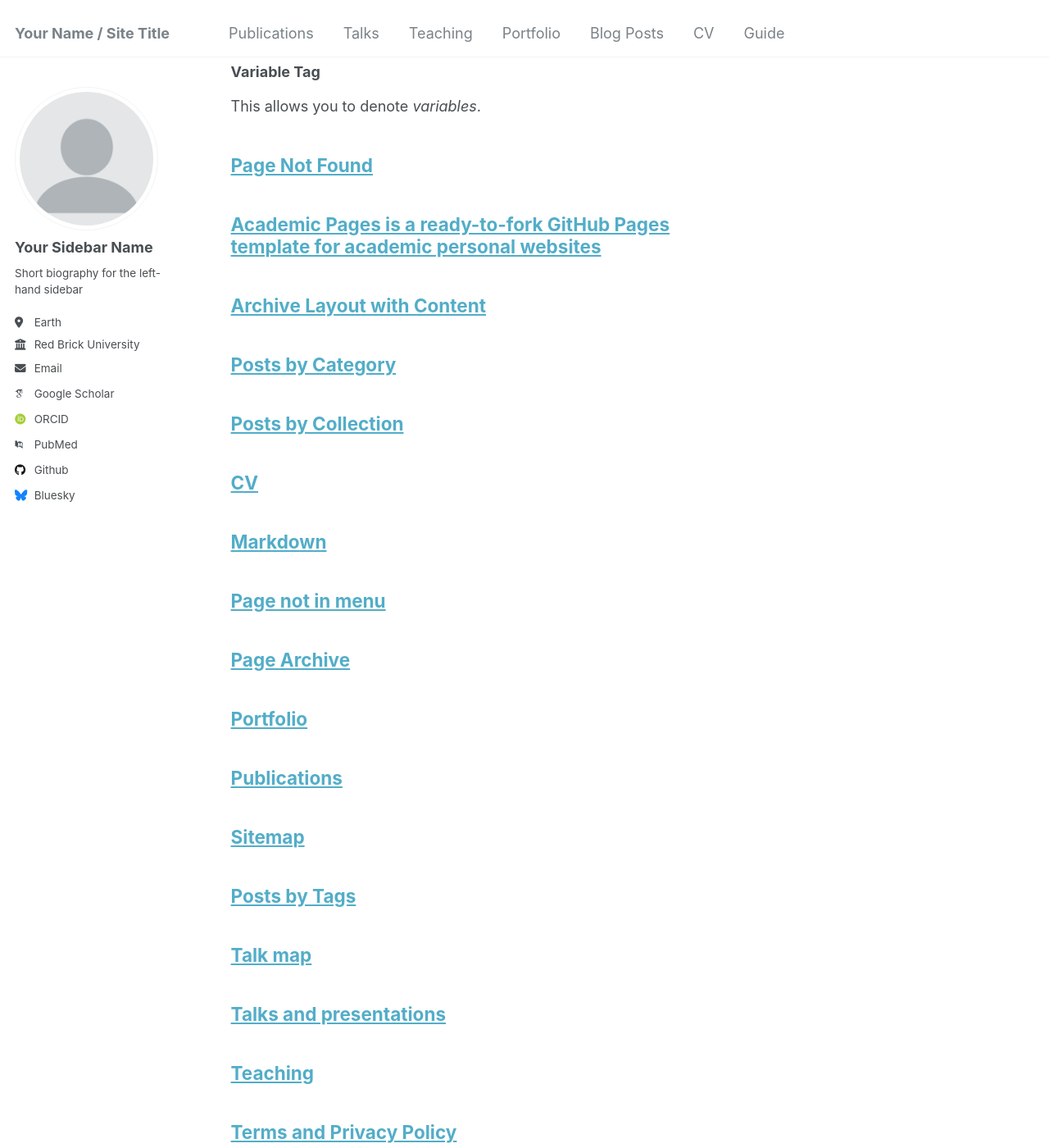
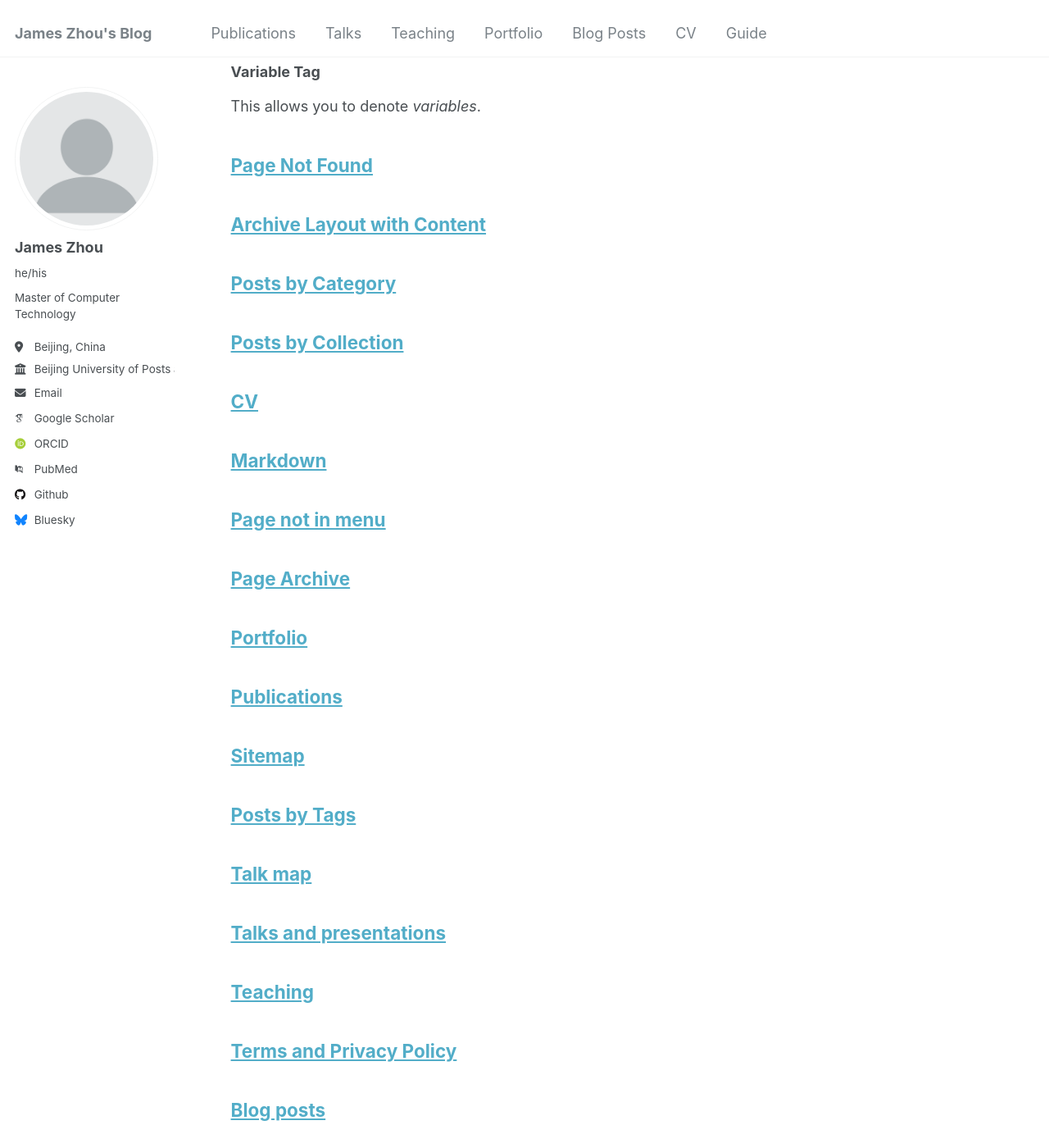
Before and after one commit to jameszhou12138/jameszhou12138.github.io, a Jekyll site: the page built from _pages/archive-layout-with-content.md, in a window 1280 px wide and 1400 px high, scrolled down 4496 px. Shown: the whole window at 82% size. Built offline with Jekyll 4.4.1, drawn with Linux system fonts in a browser that asks for light colours; some web fonts are replaced; some of the changed text lies outside the part shown.

Commit message:
update the main page

```diff
--- a/_config.yml
+++ b/_config.yml
@@ -8,13 +8,13 @@
 
 # Basic Site Settings
 locale                   : "en-US"
-title                    : "Your Name / Site Title"
+title                    : "James Zhou's Blog"
 title_separator          : "-"
-name                     : &name "Your Name"
+name                     : &name "James Zhou"
 description              : &description "personal description"
-url                      : https://academicpages.github.io # the base hostname & protocol for your site e.g. "https://mmistakes.github.io"
+url                      : https://jameszhou12138.github.io # the base hostname & protocol for your site e.g. "https://mmistakes.github.io"
 baseurl                  : "" # the subpath of your site, e.g. "/blog"
-repository               : "academicpages/academicpages.github.io"
+repository               : "jameszhou12138/jameszhou12138.github.io"
 
 # Site Author - The following control what appear as part of the author content on the side bar.
 #               If a field is blank the icon and link will not appear, otherwise it will be shown.
@@ -22,13 +22,13 @@
 author:
   # Biographic information
   avatar           : "profile.png"
-  name             : "Your Sidebar Name"
-  pronouns         : # example: "she/her"
-  bio              : "Short biography for the left-hand sidebar"
-  location         : "Earth"
-  employer         : "Red Brick University"
+  name             : "James Zhou"
+  pronouns         : "he/his" # example: "she/her"
+  bio              : "Master of Computer Technology"
+  location         : "Beijing, China"
+  employer         : "Beijing University of Posts and Telecommunications"
   uri              : # URL
-  email            : "none@example.org"
+  email            : "zihanzhou0112@gmail.com"
 
   # Academic websites
   arxiv            : # URL - Update with the correct link to your profile
@@ -43,7 +43,7 @@
   bitbucket        : # Username - Update with your username on the site
   codepen          : # Username
   dribbble         : # Username
-  github           : "academicpages"
+  github           : "jameszhou12138"
   kaggle           : # Username
   stackoverflow    : # User number or user number and name (i.e., use "1" or "1/jeff-atwood")
 
--- a/package.json
+++ b/package.json
@@ -4,7 +4,7 @@
   "description": "Academic Pages Mistakes Jekyll theme npm build scripts",
   "repository": {
     "type": "git",
-    "url": "https://github.com/academicpages/academicpages.github.io"
+    "url": "https://github.com/jameszhou12138/jameszhou12138.github.io"
   },
   "keywords": [
     "jekyll",
@@ -17,9 +17,9 @@
   ],
   "license": "MIT",
   "bugs": {
-    "url": "https://github.com/academicpages/academicpages.github.io/issues"
+    "url": "https://github.com/jameszhou12138/jameszhou12138.github.io/issues"
   },
-  "homepage": "https://github.com/academicpages/academicpages.github.io",
+  "homepage": "https://github.com/jameszhou12138/jameszhou12138.github.io",
   "engines": {
     "node": ">= 0.10.0"
   },
```
Also changed, not shown: _pages/about.md (+13 -0 lines).
